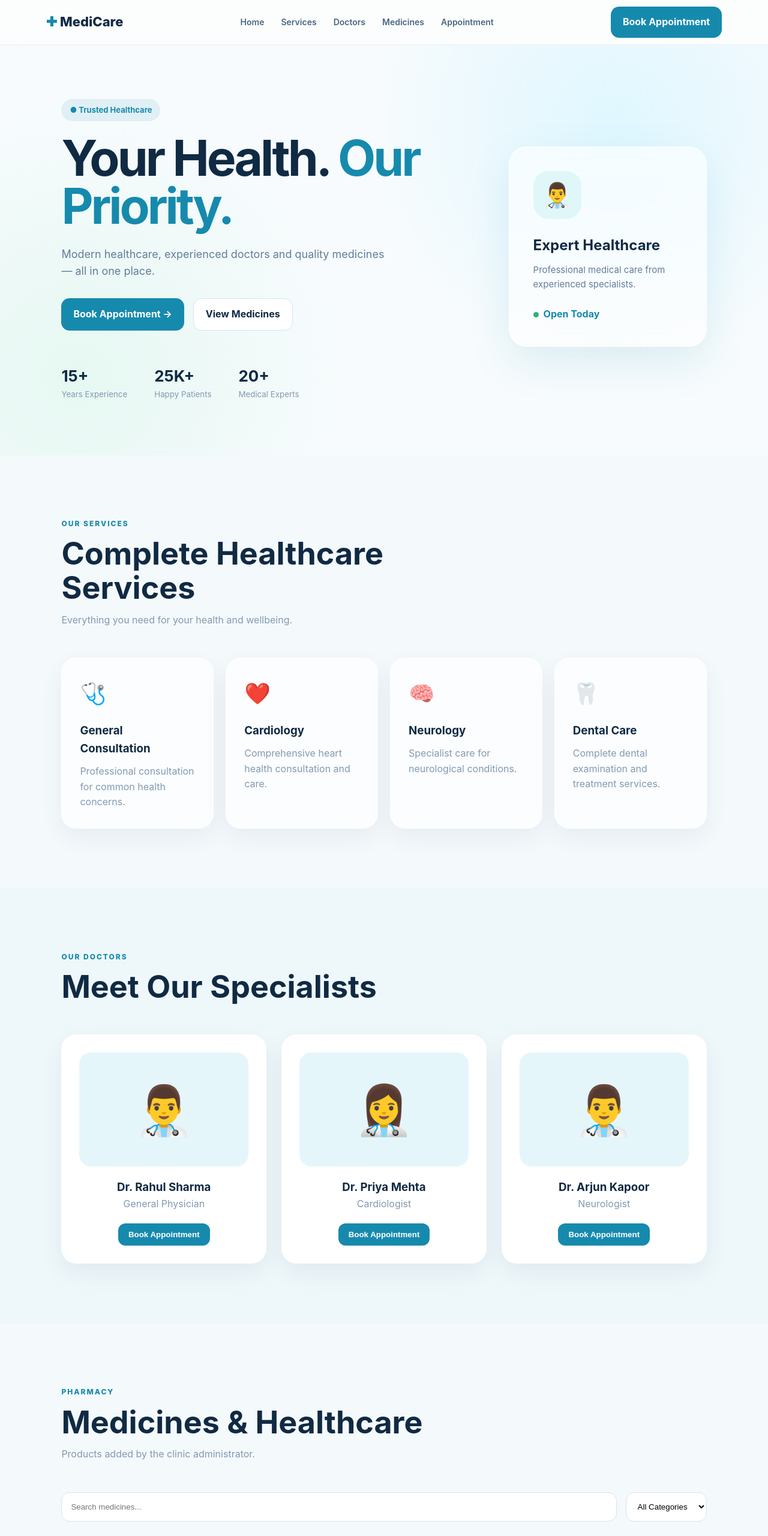
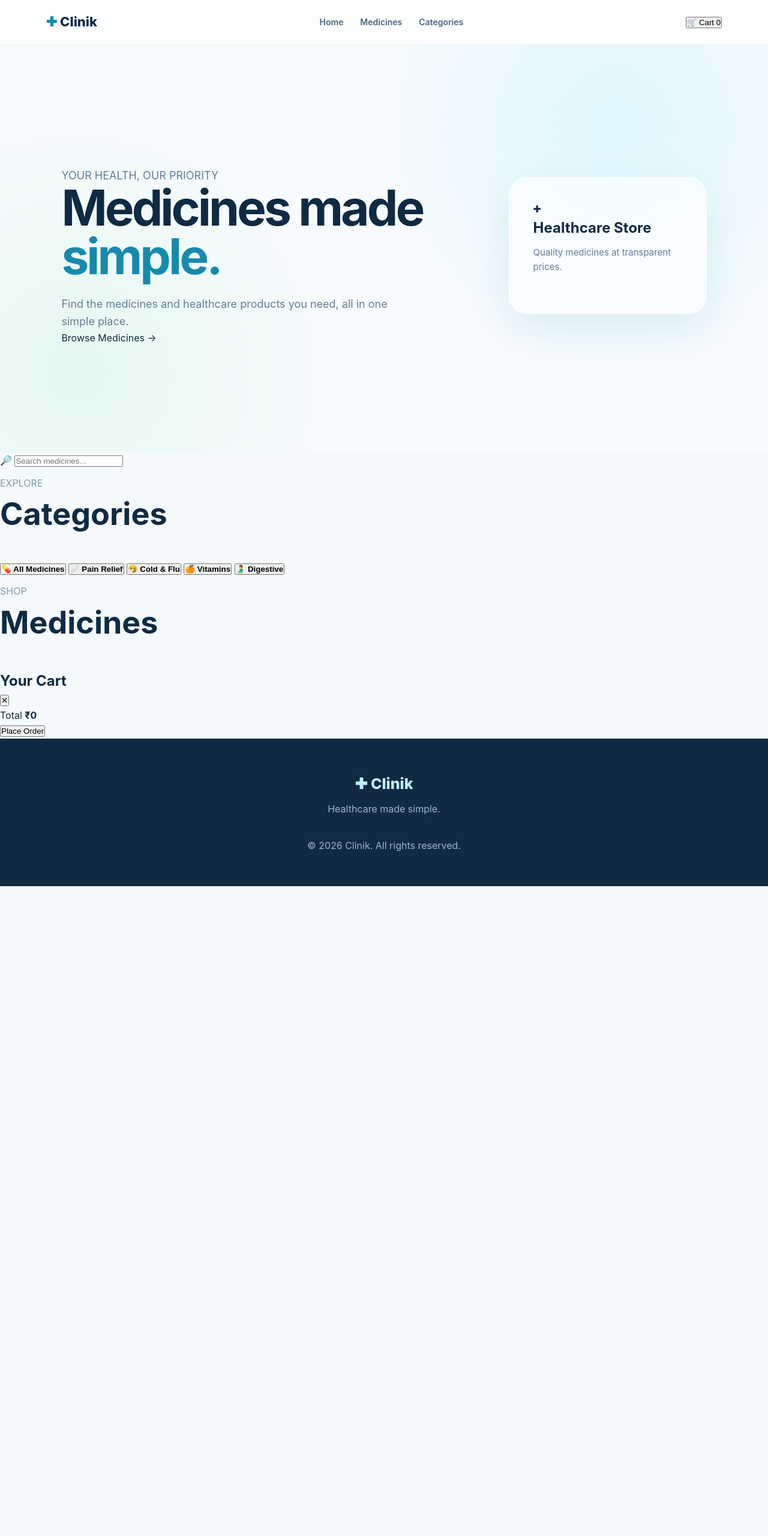
Before and after one commit to wntrqt4fts-debug/clinic-, a plain HTML site: page index.html in a window 1280 px wide. Shown: the top 2560 px of the page at 60% size. After the commit the page ends 1477 px from the top, so only its background shows below. Drawn offline with nearby package versions, Linux system fonts and the light colour scheme.

Commit message:
Update index.html

```diff
--- a/index.html
+++ b/index.html
@@ -3,413 +3,161 @@
 <head>
   <meta charset="UTF-8">
   <meta name="viewport" content="width=device-width, initial-scale=1.0">
-
-  <title>MediCare Clinic</title>
-
+  <title>Clinik — Online Medicine Store</title>
   <link rel="stylesheet" href="style.css">
-
-  <!-- Supabase -->
-  <script src="https://cdn.jsdelivr.net/npm/@supabase/supabase-js@2"></script>
 </head>
 
 <body>
 
 <header class="navbar">
-  <a href="#" class="logo">
-    <span>✚</span> MediCare
-  </a>
+  <div class="logo">
+    <span>✚</span> Clinik
+  </div>
 
   <nav>
     <a href="#home">Home</a>
-    <a href="#services">Services</a>
-    <a href="#doctors">Doctors</a>
     <a href="#medicines">Medicines</a>
-    <a href="#appointment">Appointment</a>
+    <a href="#categories">Categories</a>
   </nav>
 
-  <a href="#appointment" class="nav-btn">
-    Book Appointment
-  </a>
+  <button class="cart-btn" onclick="openCart()">
+    🛒 Cart <span id="cartCount">0</span>
+  </button>
 </header>
 
 
-<!-- HERO -->
+<main>
 
 <section class="hero" id="home">
-
   <div class="hero-content">
-
-    <div class="badge">
-      ● Trusted Healthcare
-    </div>
+    <p class="tag">YOUR HEALTH, OUR PRIORITY</p>
 
     <h1>
-      Your Health.
-      <span>Our Priority.</span>
+      Medicines made
+      <span>simple.</span>
     </h1>
 
-    <p>
-      Modern healthcare, experienced doctors and quality medicines
-      — all in one place.
+    <p class="hero-text">
+      Find the medicines and healthcare products you need,
+      all in one simple place.
     </p>
 
-    <div class="hero-buttons">
-      <a href="#appointment" class="primary-btn">
-        Book Appointment →
-      </a>
-
-      <a href="#medicines" class="secondary-btn">
-        View Medicines
-      </a>
-    </div>
-
-    <div class="hero-stats">
-
-      <div>
-        <strong>15+</strong>
-        <small>Years Experience</small>
-      </div>
-
-      <div>
-        <strong>25K+</strong>
-        <small>Happy Patients</small>
-      </div>
-
-      <div>
-        <strong>20+</strong>
-        <small>Medical Experts</small>
-      </div>
-
-    </div>
-
+    <a href="#medicines" class="hero-btn">
+      Browse Medicines →
+    </a>
   </div>
 
   <div class="hero-card">
+    <div class="medical-icon">✚</div>
+    <h3>Healthcare Store</h3>
+    <p>Quality medicines at transparent prices.</p>
+  </div>
+</section>
 
-    <div class="doctor-icon">
-      👨‍⚕️
-    </div>
 
-    <h3>Expert Healthcare</h3>
+<section class="search-section">
+  <div class="search-box">
+    🔎
+    <input
+      type="text"
+      id="searchInput"
+      placeholder="Search medicines..."
+      oninput="searchMedicines()"
+    >
+  </div>
+</section>
 
-    <p>
-      Professional medical care from experienced specialists.
-    </p>
 
-    <div class="availability">
-      <span></span>
-      Open Today
-    </div>
+<section id="categories" class="categories-section">
+
+  <div class="section-heading">
+    <p>EXPLORE</p>
+    <h2>Categories</h2>
+  </div>
+
+  <div class="category-grid">
+
+    <button onclick="filterCategory('All')" class="category-card">
+      <span>💊</span>
+      <strong>All Medicines</strong>
+    </button>
+
+    <button onclick="filterCategory('Pain Relief')" class="category-card">
+      <span>🩹</span>
+      <strong>Pain Relief</strong>
+    </button>
+
+    <button onclick="filterCategory('Cold & Flu')" class="category-card">
+      <span>🤧</span>
+      <strong>Cold & Flu</strong>
+    </button>
+
+    <button onclick="filterCategory('Vitamins')" class="category-card">
+      <span>🍊</span>
+      <strong>Vitamins</strong>
+    </button>
+
+    <button onclick="filterCategory('Digestive')" class="category-card">
+      <span>🫃</span>
+      <strong>Digestive</strong>
+    </button>
 
   </div>
 
 </section>
 
 
-<!-- SERVICES -->
+<section id="medicines" class="medicines-section">
 
-<section class="section" id="services">
+  <div class="section-heading medicines-heading">
+    <div>
+      <p>SHOP</p>
+      <h2>Medicines</h2>
+    </div>
 
-  <div class="section-heading">
+    <span id="medicineCount"></span>
+  </div>
 
-    <span class="eyebrow">OUR SERVICES</span>
+  <div id="medicineGrid" class="medicine-grid"></div>
 
-    <h2>Complete Healthcare Services</h2>
+</section>
 
-    <p>
-      Everything you need for your health and wellbeing.
-    </p>
+</main>
+
+
+<!-- CART -->
+
+<div id="cartOverlay" class="cart-overlay" onclick="closeCart()"></div>
+
+<aside id="cart" class="cart">
+
+  <div class="cart-header">
+    <h2>Your Cart</h2>
+    <button onclick="closeCart()">✕</button>
+  </div>
+
+  <div id="cartItems"></div>
+
+  <div class="cart-bottom">
+
+    <div class="cart-total">
+      <span>Total</span>
+      <strong>₹<span id="cartTotal">0</span></strong>
+    </div>
+
+    <button class="checkout-btn" onclick="checkout()">
+      Place Order
+    </button>
 
   </div>
 
-
-  <div class="services-grid">
-
-    <div class="glass-card">
-      <div class="service-icon">🩺</div>
-      <h3>General Consultation</h3>
-      <p>
-        Professional consultation for common health concerns.
-      </p>
-    </div>
-
-    <div class="glass-card">
-      <div class="service-icon">❤️</div>
-      <h3>Cardiology</h3>
-      <p>
-        Comprehensive heart health consultation and care.
-      </p>
-    </div>
-
-    <div class="glass-card">
-      <div class="service-icon">🧠</div>
-      <h3>Neurology</h3>
-      <p>
-        Specialist care for neurological conditions.
-      </p>
-    </div>
-
-    <div class="glass-card">
-      <div class="service-icon">🦷</div>
-      <h3>Dental Care</h3>
-      <p>
-        Complete dental examination and treatment services.
-      </p>
-    </div>
-
-  </div>
-
-</section>
+</aside>
 
 
-<!-- DOCTORS -->
-
-<section class="section doctors-section" id="doctors">
-
-  <div class="section-heading">
-
-    <span class="eyebrow">OUR DOCTORS</span>
-
-    <h2>Meet Our Specialists</h2>
-
-  </div>
-
-
-  <div class="doctors-grid">
-
-    <div class="doctor-card">
-      <div class="doctor-photo">👨‍⚕️</div>
-
-      <h3>Dr. Rahul Sharma</h3>
-      <p>General Physician</p>
-
-      <button onclick="bookDoctor('Dr. Rahul Sharma')">
-        Book Appointment
-      </button>
-    </div>
-
-
-    <div class="doctor-card">
-      <div class="doctor-photo">👩‍⚕️</div>
-
-      <h3>Dr. Priya Mehta</h3>
-      <p>Cardiologist</p>
-
-      <button onclick="bookDoctor('Dr. Priya Mehta')">
-        Book Appointment
-      </button>
-    </div>
-
-
-    <div class="doctor-card">
-      <div class="doctor-photo">👨‍⚕️</div>
-
-      <h3>Dr. Arjun Kapoor</h3>
-      <p>Neurologist</p>
-
-      <button onclick="bookDoctor('Dr. Arjun Kapoor')">
-        Book Appointment
-      </button>
-    </div>
-
-  </div>
-
-</section>
-
-
-<!-- MEDICINES -->
-
-<section class="section" id="medicines">
-
-  <div class="section-heading">
-
-    <span class="eyebrow">PHARMACY</span>
-
-    <h2>Medicines & Healthcare</h2>
-
-    <p>
-      Products added by the clinic administrator.
-    </p>
-
-  </div>
-
-
-  <div class="medicine-controls">
-
-    <input
-      type="search"
-      id="medicineSearch"
-      placeholder="Search medicines..."
-    >
-
-    <select id="categoryFilter">
-      <option value="all">All Categories</option>
-      <option value="Pain Relief">Pain Relief</option>
-      <option value="Cold & Flu">Cold & Flu</option>
-      <option value="Vitamins">Vitamins</option>
-      <option value="First Aid">First Aid</option>
-      <option value="Other">Other</option>
-    </select>
-
-  </div>
-
-
-  <div id="medicineGrid" class="medicine-grid">
-
-    <div class="loading">
-      Loading medicines...
-    </div>
-
-  </div>
-
-</section>
-
-
-<!-- APPOINTMENT -->
-
-<section class="appointment-section" id="appointment">
-
-  <div class="appointment-container">
-
-    <div class="appointment-info">
-
-      <span class="eyebrow">APPOINTMENT</span>
-
-      <h2>Book Your Appointment</h2>
-
-      <p>
-        Schedule an appointment with one of our healthcare
-        professionals.
-      </p>
-
-      <div class="contact-item">
-        📞
-        <div>
-          <strong>Call Us</strong>
-          <span>+91 98765 43210</span>
-        </div>
-      </div>
-
-      <div class="contact-item">
-        📍
-        <div>
-          <strong>Location</strong>
-          <span>Your Clinic Address</span>
-        </div>
-      </div>
-
-    </div>
-
-
-    <form id="appointmentForm" class="appointment-form">
-
-      <input
-        type="text"
-        id="patientName"
-        placeholder="Your Name"
-        required
-      >
-
-      <input
-        type="tel"
-        id="patientPhone"
-        placeholder="Phone Number"
-        required
-      >
-
-      <input
-        type="email"
-        id="patientEmail"
-        placeholder="Email Address"
-      >
-
-      <select id="doctorName" required>
-
-        <option value="">
-          Select Doctor
-        </option>
-
-        <option>
-          Dr. Rahul Sharma
-        </option>
-
-        <option>
-          Dr. Priya Mehta
-        </option>
-
-        <option>
-          Dr. Arjun Kapoor
-        </option>
-
-      </select>
-
-
-      <input
-        type="date"
-        id="appointmentDate"
-        required
-      >
-
-      <select id="appointmentTime" required>
-
-        <option value="">
-          Select Time
-        </option>
-
-        <option>09:00 AM</option>
-        <option>10:00 AM</option>
-        <option>11:00 AM</option>
-        <option>02:00 PM</option>
-        <option>03:00 PM</option>
-        <option>04:00 PM</option>
-        <option>05:00 PM</option>
-
-      </select>
-
-
-      <textarea
-        id="appointmentMessage"
-        placeholder="Reason for appointment"
-        rows="4"
-      ></textarea>
-
-
-      <button type="submit" class="primary-btn">
-        Book Appointment
-      </button>
-
-      <p id="appointmentStatus"></p>
-
-    </form>
-
-  </div>
-
-</section>
-
-
-<!-- FOOTER -->
-
 <footer>
-
-  <div class="footer-logo">
-    ✚ MediCare
-  </div>
-
-  <p>
-    Quality healthcare for you and your family.
-  </p>
-
-  <div class="footer-links">
-    <a href="#home">Home</a>
-    <a href="#services">Services</a>
-    <a href="#medicines">Medicines</a>
-    <a href="#appointment">Contact</a>
-  </div>
-
-  <p class="copyright">
-    © 2026 MediCare Clinic. All rights reserved.
-  </p>
-
+  <div class="footer-logo">✚ Clinik</div>
+  <p>Healthcare made simple.</p>
+  <p class="copyright">© 2026 Clinik. All rights reserved.</p>
 </footer>
 
 
```
